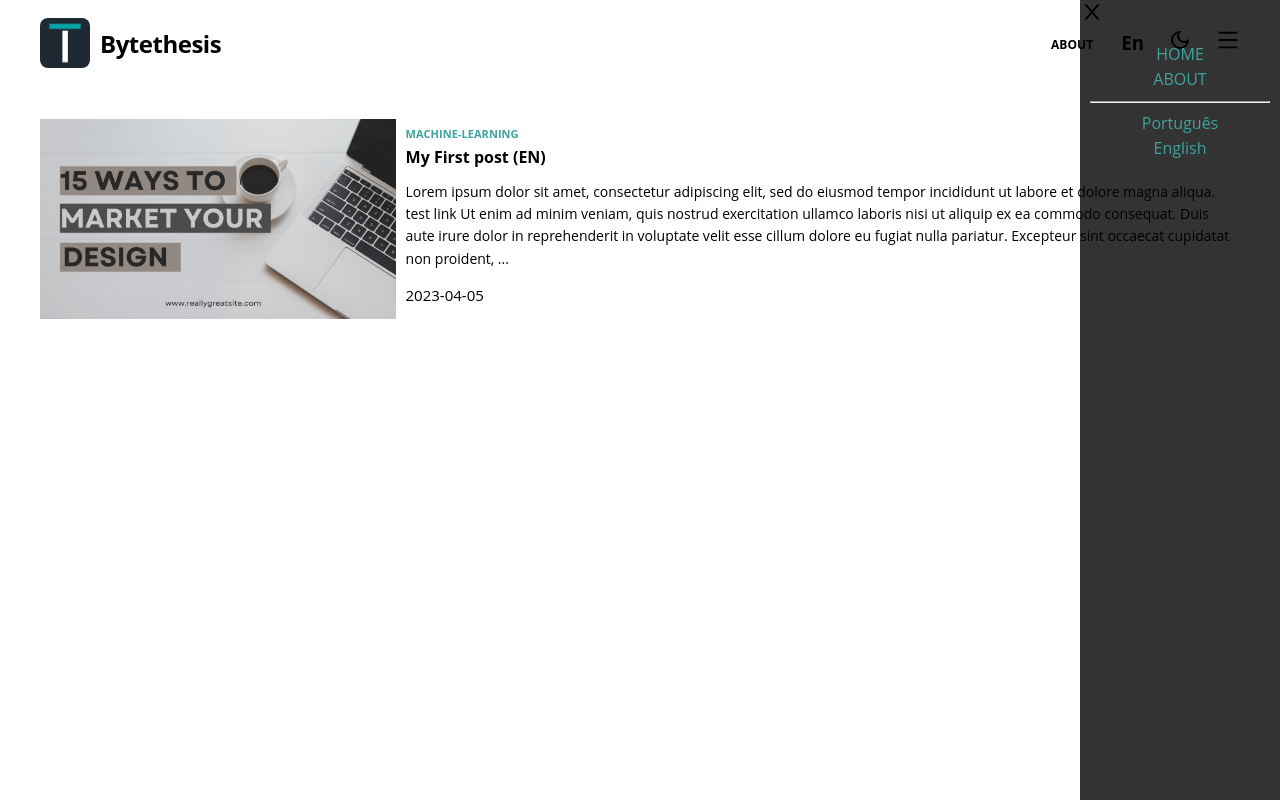
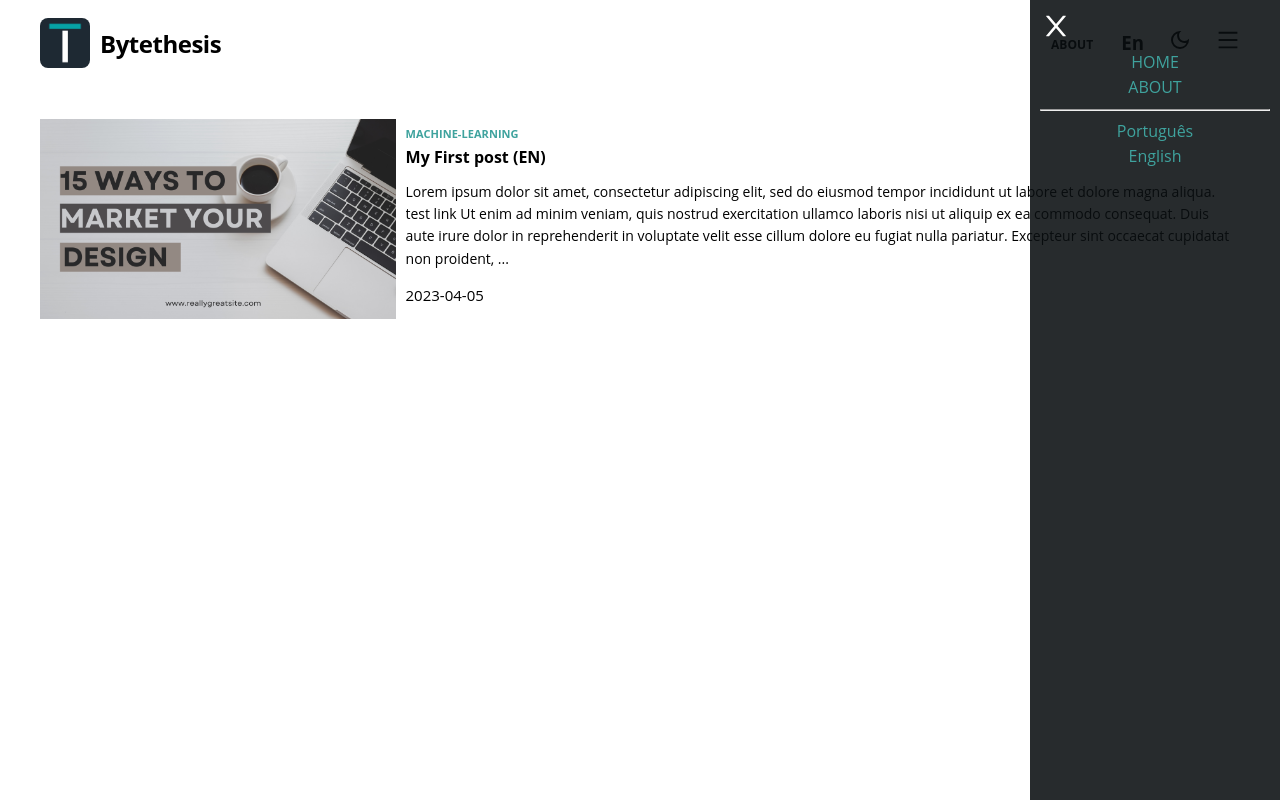
Before and after one commit to StoicDev01/bytethesis_next, a Next.js app: page / in a window 1280 px wide. Both pictures are taken after a click on the element 1228 px from the left and 44 px from the top of the page. Built offline with nearby package versions, Linux system fonts and the light colour scheme.

Commit message:
Enhanced menu; added animations

```diff
--- a/src/components/IconButton.tsx
+++ b/src/components/IconButton.tsx
@@ -16,3 +16,13 @@ export default function Button(props : Props){
         </div>
     )
 }
+
+export function MenuButton(props: Props){
+    return (
+        <div
+            onClick={ props.onClick}
+        >
+            {props.icon}
+        </div>
+    )
+}
--- a/src/components/Menu.tsx
+++ b/src/components/Menu.tsx
@@ -1,7 +1,7 @@
 import styles from "../styles/components/menu.module.css"
 import Link from "next/link"
 
-import IconButton from "../components/IconButton"
+import {MenuButton} from "../components/IconButton"
 import {AiOutlineClose} from "react-icons/ai"
 import { Language } from "@app/lib/Language";
 
@@ -16,15 +16,22 @@ export default function Menu (props : Props){
     return (
         <div className={styles.menu}
             style={{
-                display : props.isActive ? "block" : "none"
+                width : props.isActive ? "250px" : "0px",
+                visibility : props.isActive ? "visible" : "hidden"
             }}
         >
-            <IconButton
+
+            <div className={styles.menu_wrapper}
+            >
+
+                <MenuButton
                     icon={<AiOutlineClose className={styles.menu_button}/>}
                     onClick={() => (props.onDeactivate && props.onDeactivate()) }
                 />
 
-            <div className={styles.menu_wrapper}>
+                <div className={styles.menu_options}
+
+                >
                     <nav>
                         <Link href="/">HOME</Link> <br/>
 
@@ -44,6 +51,8 @@ export default function Menu (props : Props){
                         </div>
                     ))}
                 </div>
+
+            </div>
         </div>
     )
 }
--- a/src/styles/components/menu.module.css
+++ b/src/styles/components/menu.module.css
@@ -1,15 +1,28 @@
+
+@keyframes menu_move {
+    from  {min-width : 100px};
+    to { min-width: 250px;}
+}
+
+
 /* App Menu */
 .menu {
-    background-color: rgba(0, 0, 0, 0.8);
-    min-width: 200px;
-    min-height: 100%;
+    background-color: var(--menu-color);
+    min-height: 100vh;
     position: absolute;
     top: 0;
     right: 0;
+
+    transition: visibility 0.5s, width 0.5s ease-in-out;
+    overflow: hidden;
 }
 
 .menu_wrapper {
     margin: 10px 10px;
+    overflow: hidden;
+}
+
+.menu_options {
     text-align: center;
 }
 
@@ -20,6 +33,14 @@
 }
 
 .menu_button {
-    width: 24px;
-    height : 24px
+    width: 32px;
+    height : 32px;
 }
+
+.menu_button:hover {
+    cursor: pointer;
+}
+
+.menu_button > * {
+    color: #ffffff;
+}
--- a/src/styles/globals.css
+++ b/src/styles/globals.css
@@ -22,6 +22,8 @@
   --header-color: #ffffff;
   --header-text-color: black;
 
+  --menu-color: #0a0e11e0;
+
   --text-color: black;
   --text-color-2: black;
 
@@ -37,6 +39,8 @@
 
   --header-color: #1b252c;
   --header-text-color: #ffffff;
+
+  --menu-color: #0a0e118e;
 
   --accent-color: #3fa39e;
   --accent-color-2: #3fa365;
```
Lines whose indentation alone changed are shown as unchanged.
